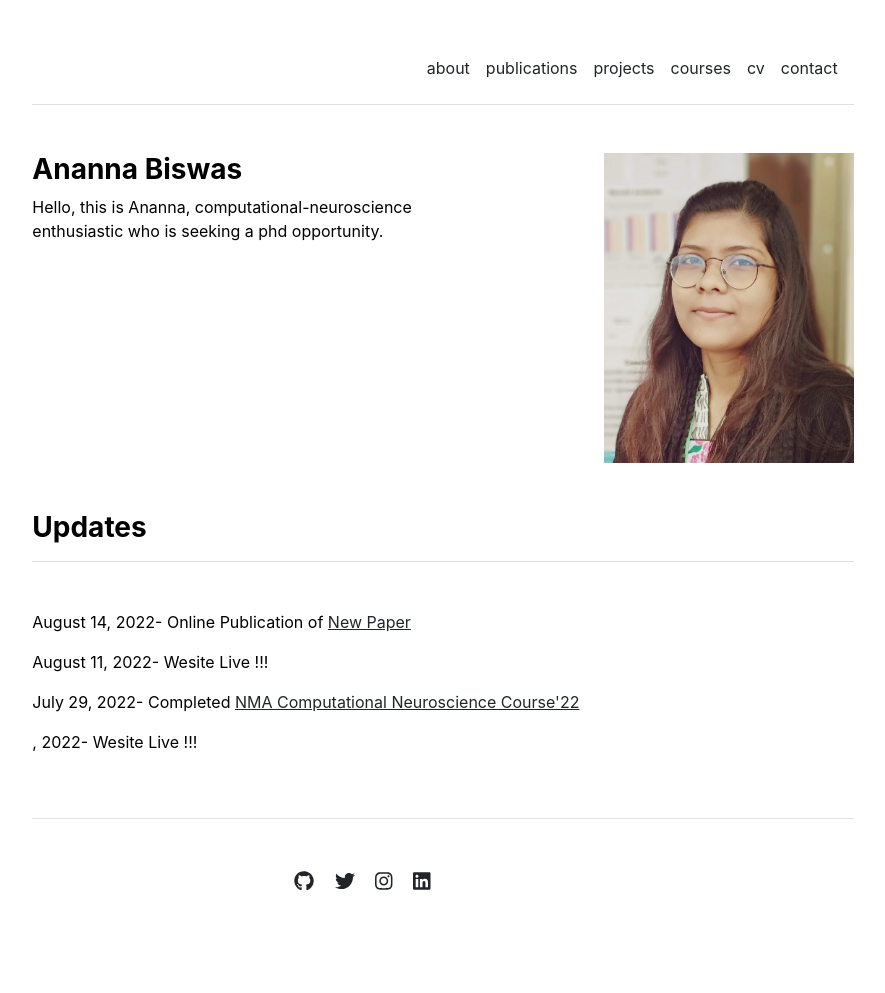
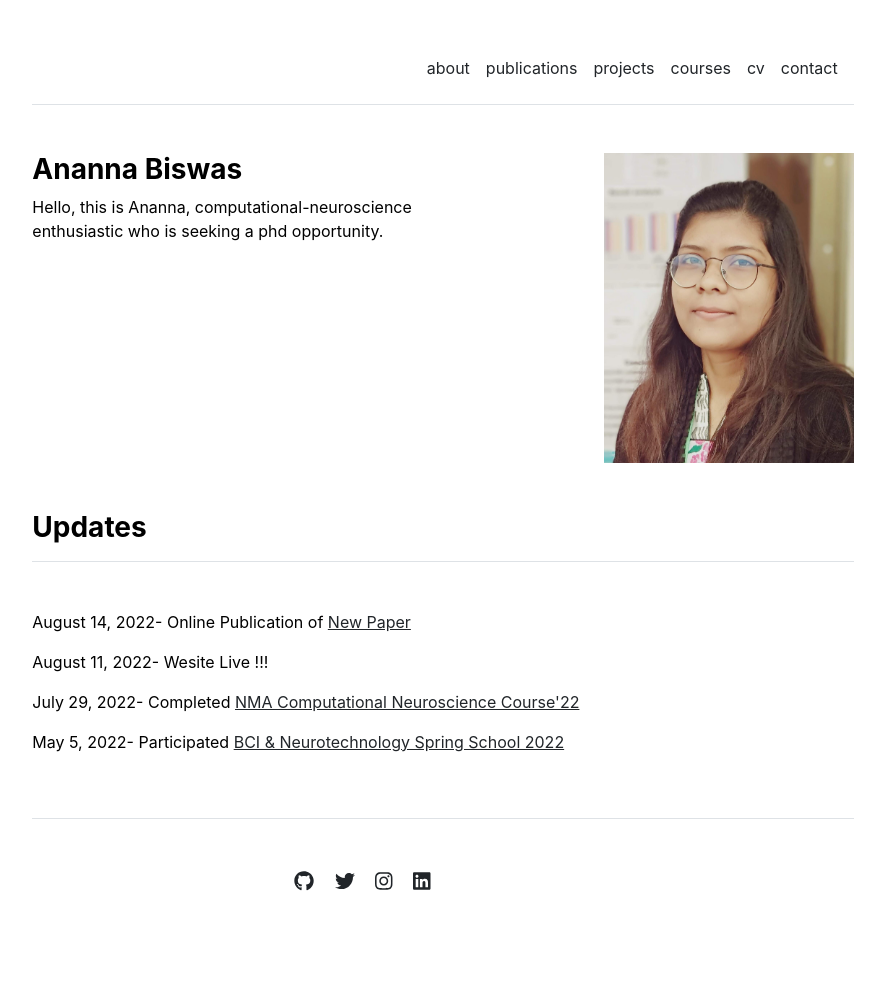
Before and after one commit to Anannabiswas/anannabiswas.github.io, a Jekyll site: the page built from index.md, in a window 1280 px wide. Shown: the whole page, without its empty margins (197-1082 px from the left). Built offline with Jekyll 4.4.1, drawn with Linux system fonts in a browser that asks for light colours.

Commit message:
Update home.html

```diff
--- a/_layouts/home.html
+++ b/_layouts/home.html
@@ -23,6 +23,6 @@ layout: default
       <p> August 14, 2022- Online Publication of <a href= "https://dl.acm.org/doi/abs/10.1145/3542954.3542977">New Paper</a></p>
       <p> August 11, 2022- Wesite Live !!! </p>
       <p> July   29, 2022- Completed <a href= "https://portal.neuromatchacademy.org/certificate/e809b048-67e3-437e-9afa-aa23664965f1">NMA Computational Neuroscience Course'22</a> </p>
-      <p> , 2022- Wesite Live !!! </p>
+      <p> May     5, 2022- Participated <a href= "/assets/certificate/gtec.pdf">BCI & Neurotechnology Spring School 2022 </a></p>
   </div>
 </div>
```
